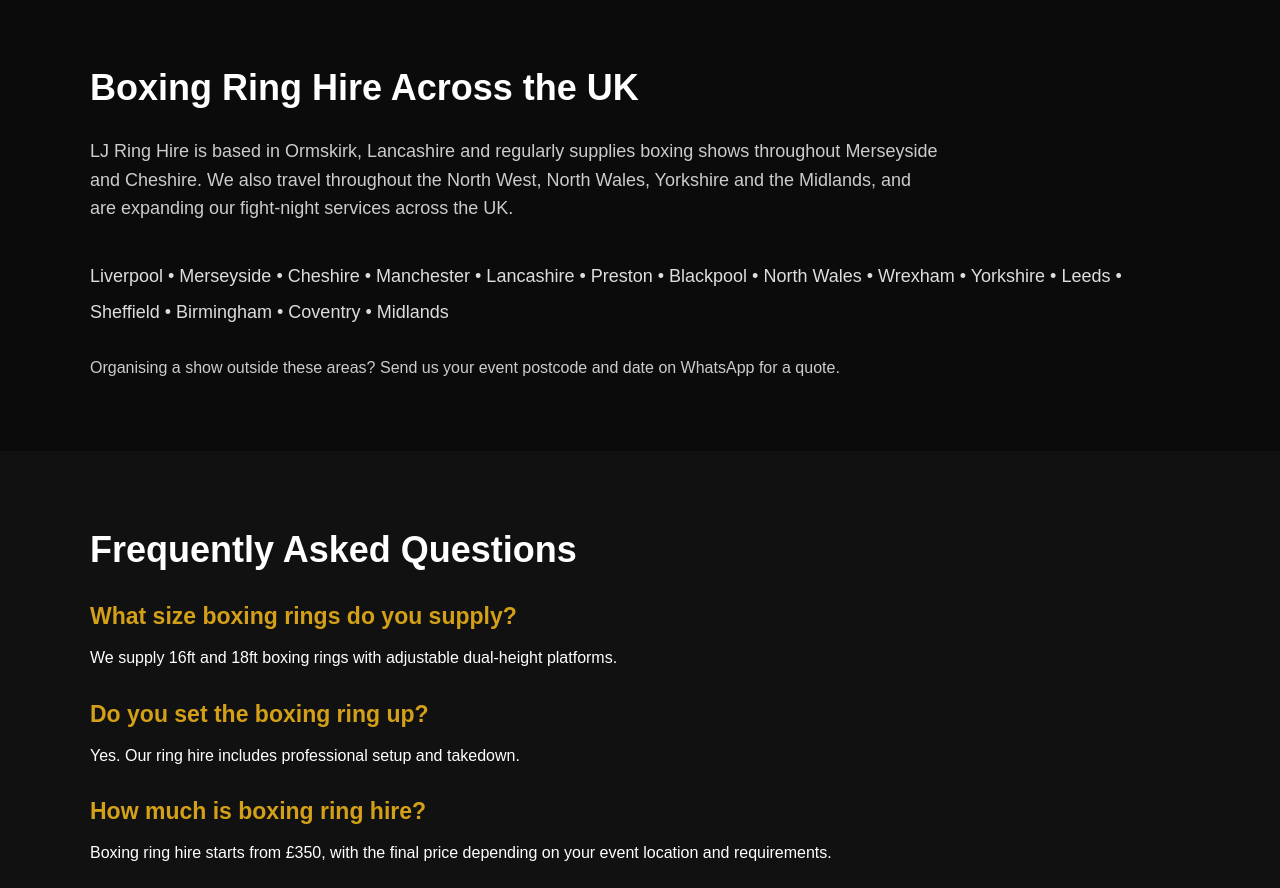
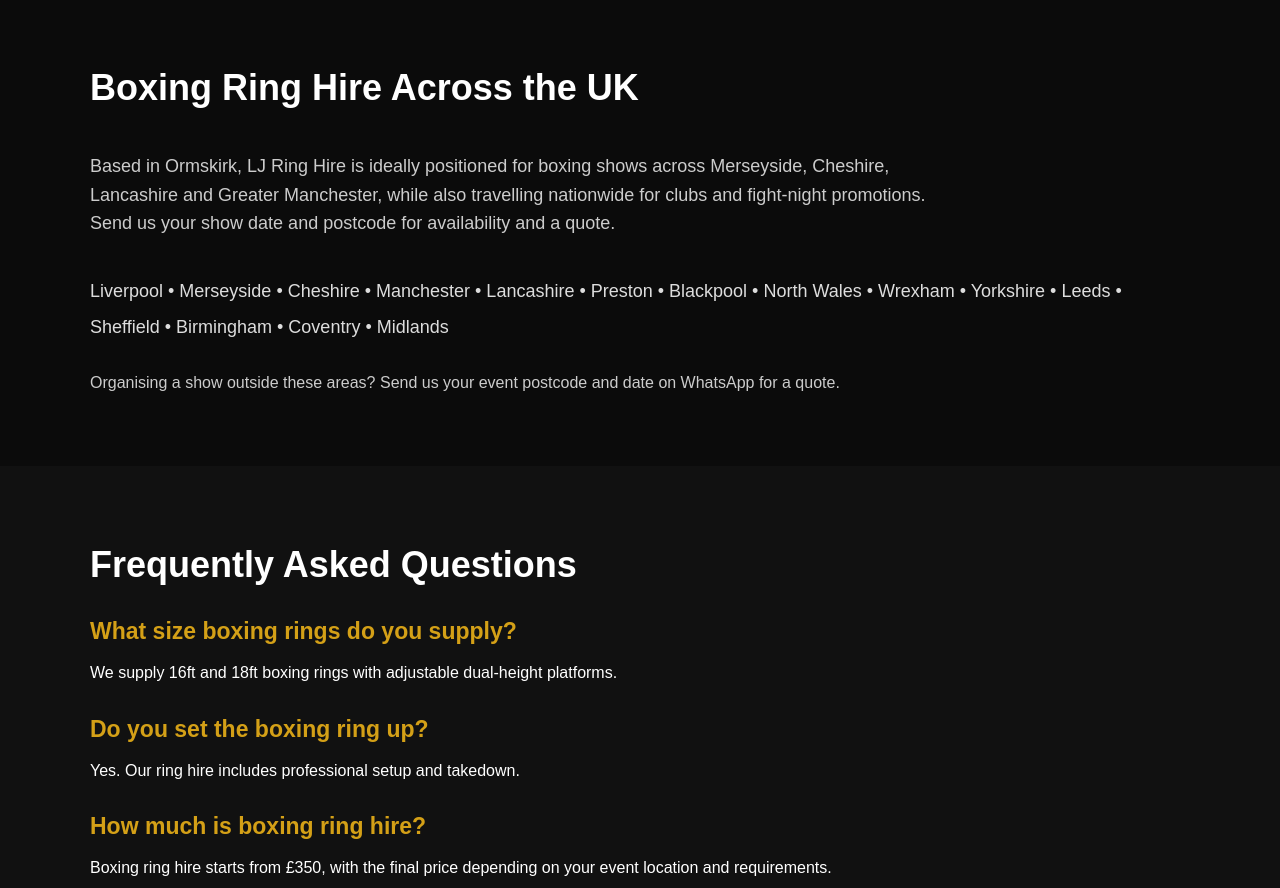
Before and after one commit to ormskirkboxingclub/lj-boxing-services, a plain HTML site: page index.html in a window 1280 px wide. Shown: the part 4820-5708 px from the top of the page. Drawn offline with Linux system fonts and the light colour scheme.

Commit message:
Update index.html

```diff
--- a/index.html
+++ b/index.html
@@ -589,11 +589,12 @@
       <h2>Boxing Ring Hire Across the UK</h2>
 
       <p class="intro">
-        LJ Ring Hire is based in Ormskirk, Lancashire and regularly supplies
-        boxing shows throughout Merseyside and Cheshire. We also travel
-        throughout the North West, North Wales, Yorkshire and the Midlands,
-        and are expanding our fight-night services across the UK.
-      </p>
+        <p class="intro">
+  Based in Ormskirk, LJ Ring Hire is ideally positioned for boxing shows
+  across Merseyside, Cheshire, Lancashire and Greater Manchester, while
+  also travelling nationwide for clubs and fight-night promotions.
+  Send us your show date and postcode for availability and a quote.
+</p>      </p>
 
       <p class="areas">
         Liverpool • Merseyside • Cheshire • Manchester • Lancashire •
```
